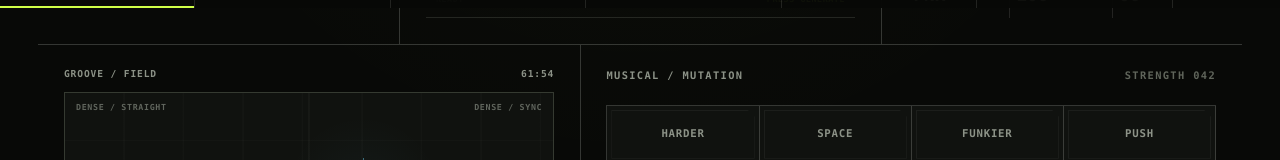
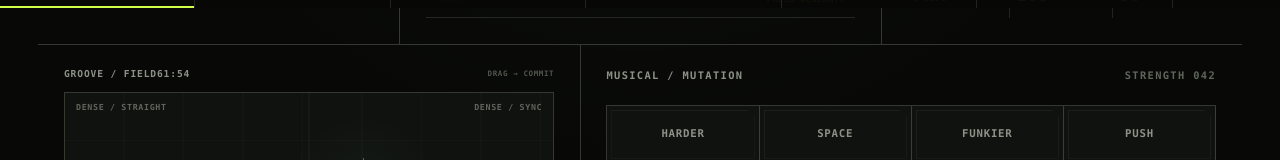
Before and after one commit to thiepn/synth, a React (Vite) app: page / in a window 1280 px wide. Shown: the part 792-952 px from the top of the page. Built offline with nearby package versions, Linux system fonts and the light colour scheme.

Commit message:
style: polish active musical mutation feedback

```diff
--- a/src/generator.css
+++ b/src/generator.css
@@ -241,3 +241,40 @@
     min-height: 44px;
   }
 }
+
+
+/* Phase 9 — semantic mutation feedback */
+.mutation-bank__note.is-error {
+  color: var(--error);
+}
+
+.mutation-bank .machine-button.is-active {
+  background:
+    linear-gradient(
+      180deg,
+      rgba(207, 255, 71, 0.065),
+      rgba(207, 255, 71, 0.025)
+    ),
+    var(--graphite);
+  box-shadow:
+    inset 0 -2px 0 var(--phosphor),
+    inset 0 0 0 1px rgba(207, 255, 71, 0.08);
+}
+
+.mutation-bank .machine-button.is-active .machine-button__label {
+  color: var(--phosphor);
+}
+
+.groove-field-shell__header::after {
+  content: "DRAG → COMMIT";
+  margin-left: auto;
+  color: #4f554c;
+  font-size: 0.47rem;
+  letter-spacing: 0.08em;
+}
+
+@media (max-width: 760px) {
+  .groove-field-shell__header::after {
+    display: none;
+  }
+}
```
